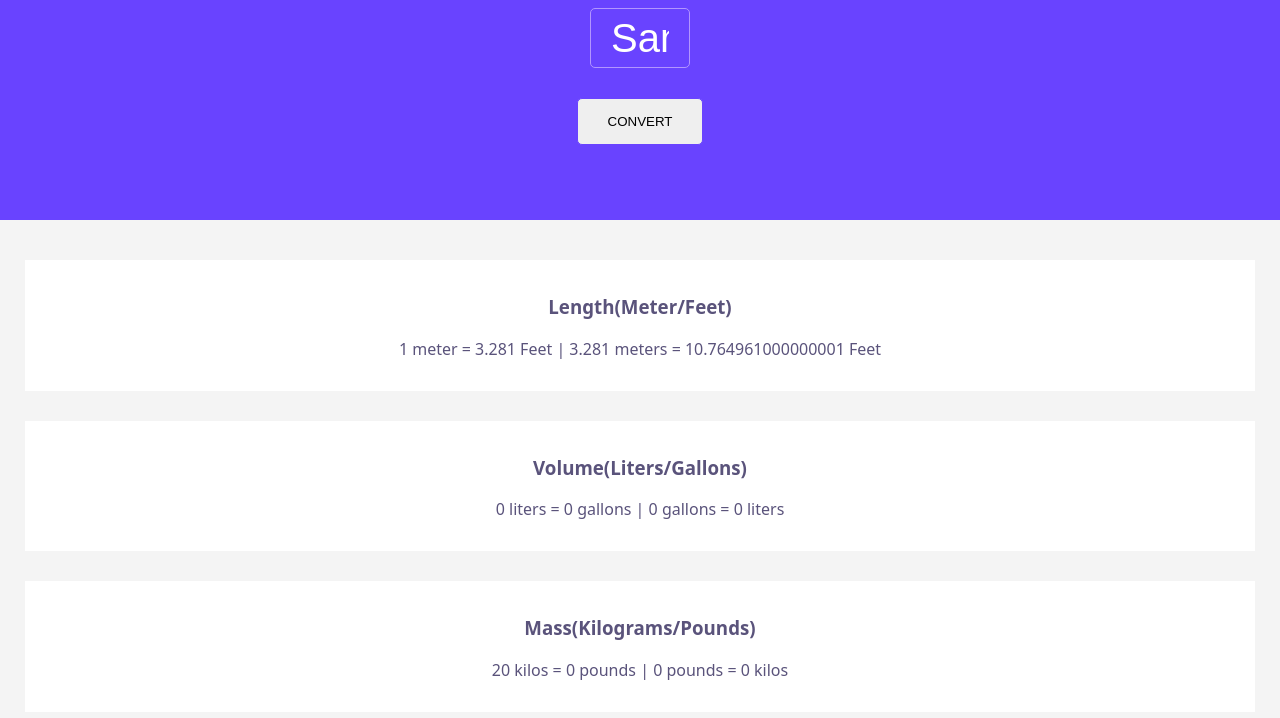
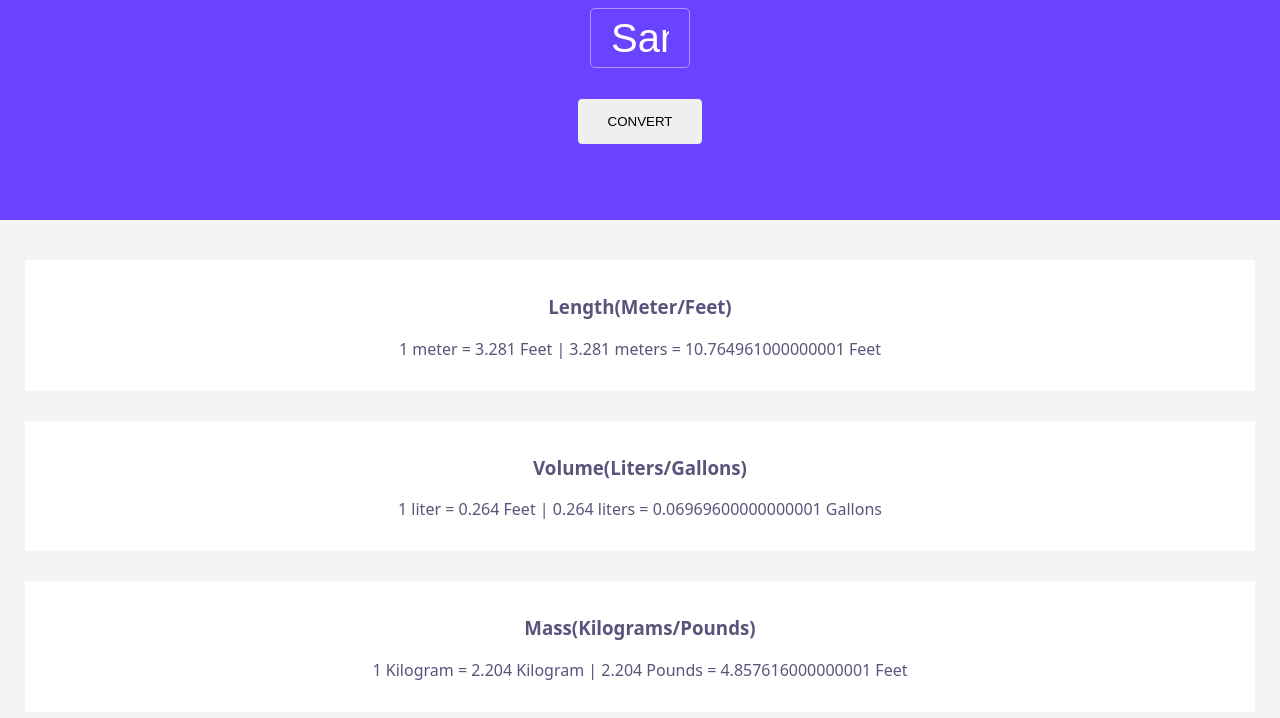
Before and after one commit to GigiKrugman/UnitConverterJS, a plain HTML site: page index.html in a window 1280 px wide. Both pictures are taken after typing "Sample" into the empty fields and a click on the button "CONVERT". Shown: the part 146-864 px from the top of the page. Drawn offline with Linux system fonts and the light colour scheme.

Commit message:
Added feat/JS

```diff
--- a/index.html
+++ b/index.html
@@ -12,15 +12,15 @@
     <div class="conversion-container">
       <div class="card-1">
         <h3>Length(Meter/Feet)</h3>
-        <p id="conversion-p">0 meters = 0 feet | 0 feet = 0 meters</p>
+        <p id="conversion-1">0 meters = 0 feet | 0 feet = 0 meters</p>
       </div>
       <div class="card-2">
         <h3>Volume(Liters/Gallons)</h3>
-        <p id="conversion-p">0 liters = 0 gallons | 0 gallons = 0 liters</p>
+        <p id="conversion-2">0 liters = 0 gallons | 0 gallons = 0 liters</p>
       </div>
       <div class="card-3">
         <h3>Mass(Kilograms/Pounds)</h3>
-        <p id="conversion-p">20 kilos = 0 pounds | 0 pounds = 0 kilos</p>
+        <p id="conversion-3">0 kilos = 0 pounds | 0 pounds = 0 kilos</p>
       </div>
     </div>
     <script src="script.js"></script>
--- a/script.js
+++ b/script.js
@@ -1,15 +1,24 @@
 let btnConvert = document.getElementById("btn-convert");
 let inputEl = document.getElementById("input-field");
-let conversionEl = document.getElementById("conversion-p");
+let conversionOne = document.getElementById("conversion-1");
+let conversionTwo = document.getElementById("conversion-2");
+let conversionThree = document.getElementById("conversion-3");
 
 const meterToFeet = 3.281;
 const literToGallon = 0.264;
 const kilogramToPound = 2.204;
 
 btnConvert.addEventListener("click", function () {
-  let startConversion = meterToFeet;
+  let firstConversion = meterToFeet;
+  let secondConversion = literToGallon;
+  let thirdConversion = kilogramToPound;
 
-  conversionEl.textContent = `1 meter = ${meterToFeet} Feet
-  | ${startConversion} meters = ${startConversion * meterToFeet} Feet
-  `;
+  conversionOne.textContent = `1 meter = ${meterToFeet} Feet
+  | ${firstConversion} meters = ${firstConversion * meterToFeet} Feet`;
+
+  conversionTwo.textContent = `1 liter = ${literToGallon} Feet
+  | ${secondConversion} liters = ${secondConversion * literToGallon} Gallons`;
+
+  conversionThree.textContent = `1 Kilogram = ${kilogramToPound} Kilogram
+  | ${thirdConversion} Pounds = ${thirdConversion * kilogramToPound} Feet`;
 });
```
